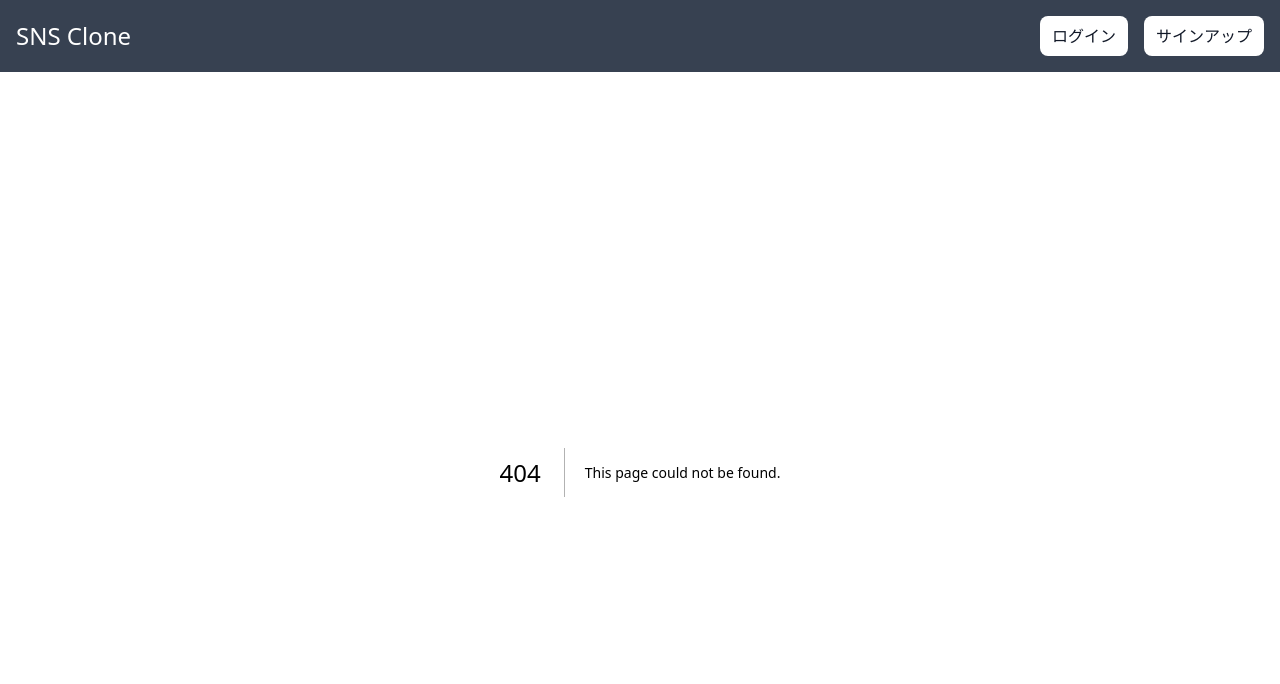
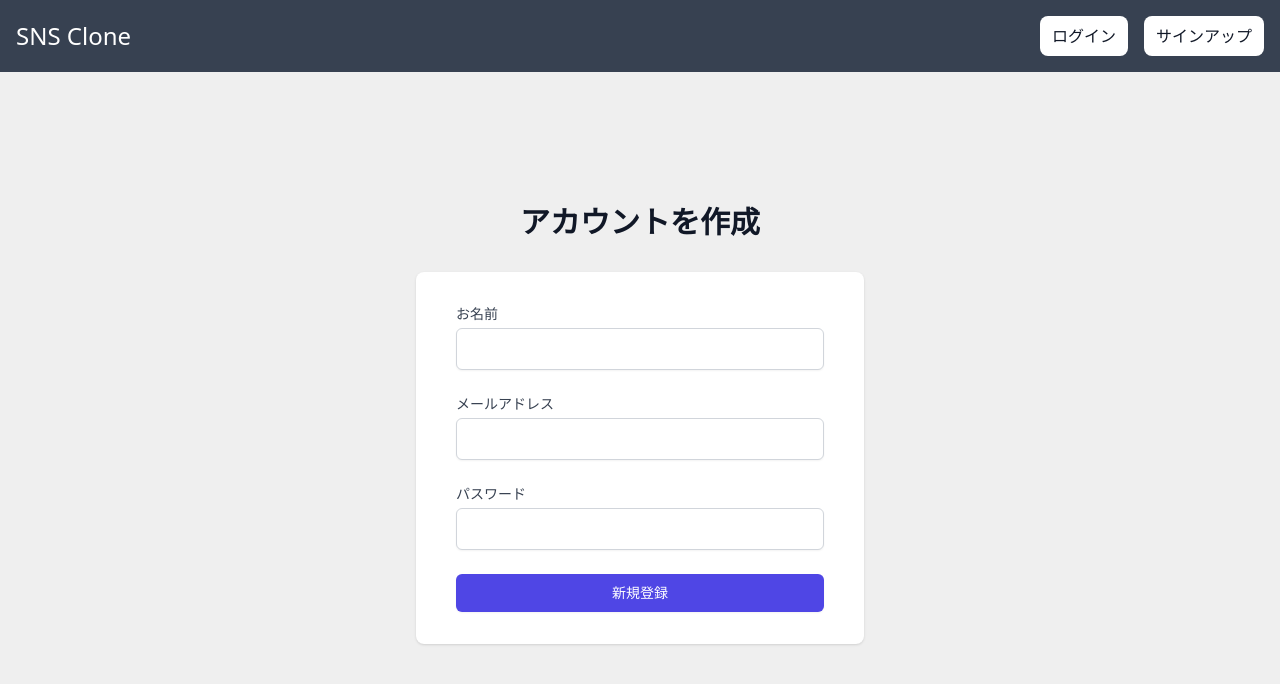
Before and after one commit to minntoko/nextjs-sns, a Next.js app in the folder client/: page /signup in a window 1280 px wide. Before the commit this address had no page. Shown: the top 684 px of the page. Built offline with nearby package versions, Linux system fonts and the light colour scheme.

Commit message:
add: 新規登録フォームとログインフォームを追加

```diff
--- /dev/null
+++ b/client/src/pages/login.tsx
@@ -0,0 +1,68 @@
+import Head from "next/head";
+import React from "react";
+
+const login = () => {
+  return (
+    <div
+      style={{ height: "88vh" }}
+      className="flex flex-col justify-center py-12 sm:px-6 lg:px-8"
+    >
+      <Head>
+        <title>ログイン</title>
+      </Head>
+      <div className="sm:mx-auto sm:w-full sm:max-w-md">
+        <h2 className="mt-6 text-center text-3xl font-extrabold text-gray-900">
+          アカウントにログイン
+        </h2>
+      </div>
+      <div className="mt-8 sm:mx-auto sm:w-full sm:max-w-md">
+        <div className="bg-white py-8 px-4 shadow sm:rounded-lg sm:px-10">
+          <form>
+            <div>
+              <label
+                htmlFor="email"
+                className="block text-sm font-medium text-gray-700"
+              >
+                メールアドレス
+              </label>
+              <input
+                id="email"
+                name="email"
+                type="email"
+                autoComplete="email"
+                required
+                className="mt-1 block w-full border border-gray-300 rounded-md shadow-sm py-2 px-3 text-base focus:outline-none focus:ring-indigo-500 focus:border-indigo-500"
+              />
+            </div>
+            <div className="mt-6">
+              <label
+                htmlFor="password"
+                className="block text-sm font-medium text-gray-700"
+              >
+                パスワード
+              </label>
+              <input
+                id="password"
+                name="password"
+                type="password"
+                autoComplete="current-password"
+                required
+                className="mt-1 block w-full border border-gray-300 rounded-md shadow-sm py-2 px-3 text-base focus:outline-none focus:ring-indigo-500 focus:border-indigo-500"
+              />
+            </div>
+            <div className="mt-6">
+              <button
+                type="submit"
+                className="w-full py-2 px-4 border border-transparent rounded-md shadow-sm text-sm font-medium text-white bg-indigo-600 hover:bg-indigo-700 focus:outline-none focus:ring-2 focus:ring-offset-2 focus:ring-indigo-500"
+              >
+                ログイン
+              </button>
+            </div>
+          </form>
+        </div>
+      </div>
+    </div>
+  );
+};
+
+export default login;
--- /dev/null
+++ b/client/src/pages/signup.tsx
@@ -0,0 +1,84 @@
+import Head from "next/head";
+import React from "react";
+
+const signup = () => {
+  return (
+    <div
+      style={{ height: "88vh" }}
+      className="flex flex-col justify-center sm:px-6 lg:px-8"
+    >
+      <Head>
+        <title>新規作成</title>
+      </Head>
+      <div className="sm:mx-auto sm:w-full sm:max-w-md">
+        <h2 className="text-center text-3xl font-extrabold text-gray-900">
+          アカウントを作成
+        </h2>
+      </div>
+      <div className="mt-8 sm:mx-auto sm:w-full sm:max-w-md">
+        <div className="bg-white py-8 px-4 shadow sm:rounded-lg sm:px-10">
+          <form>
+            <div>
+              <label
+                htmlFor="email"
+                className="block text-sm font-medium text-gray-700"
+              >
+                お名前
+              </label>
+              <input
+                id="name"
+                name="name"
+                type="text"
+                autoComplete="name"
+                required
+                className="mt-1 block w-full border border-gray-300 rounded-md shadow-sm py-2 px-3 text-base focus:outline-none focus:ring-indigo-500 focus:border-indigo-500"
+              />
+            </div>
+            <div className="mt-6">
+              <label
+                htmlFor="email"
+                className="block text-sm font-medium text-gray-700"
+              >
+                メールアドレス
+              </label>
+              <input
+                id="email"
+                name="email"
+                type="email"
+                autoComplete="email"
+                required
+                className="mt-1 block w-full border border-gray-300 rounded-md shadow-sm py-2 px-3 text-base focus:outline-none focus:ring-indigo-500 focus:border-indigo-500"
+              />
+            </div>
+            <div className="mt-6">
+              <label
+                htmlFor="password"
+                className="block text-sm font-medium text-gray-700"
+              >
+                パスワード
+              </label>
+              <input
+                id="password"
+                name="password"
+                type="password"
+                autoComplete="new-password"
+                required
+                className="mt-1 block w-full border border-gray-300 rounded-md shadow-sm py-2 px-3 text-base focus:outline-none focus:ring-indigo-500 focus:border-indigo-500"
+              />
+            </div>
+            <div className="mt-6">
+              <button
+                type="submit"
+                className="w-full py-2 px-4 border border-transparent rounded-md shadow-sm text-sm font-medium text-white bg-indigo-600 hover:bg-indigo-700 focus:outline-none focus:ring-2 focus:ring-offset-2 focus:ring-indigo-500"
+              >
+                新規登録
+              </button>
+            </div>
+          </form>
+        </div>
+      </div>
+    </div>
+  );
+};
+
+export default signup;
--- a/client/src/styles/globals.css
+++ b/client/src/styles/globals.css
@@ -1,3 +1,7 @@
 @tailwind base;
 @tailwind components;
 @tailwind utilities;
+
+body {
+  background: #efefef;
+}
```
